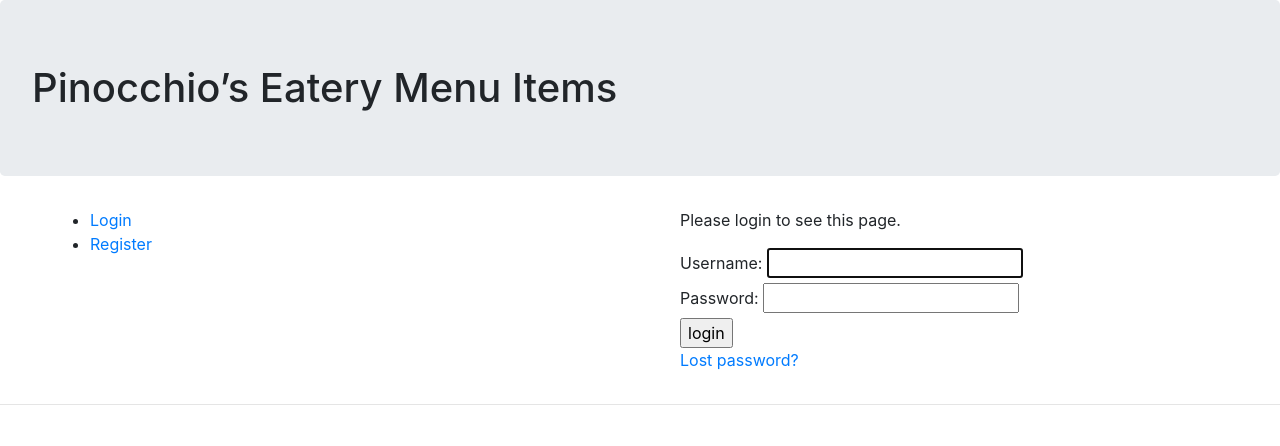
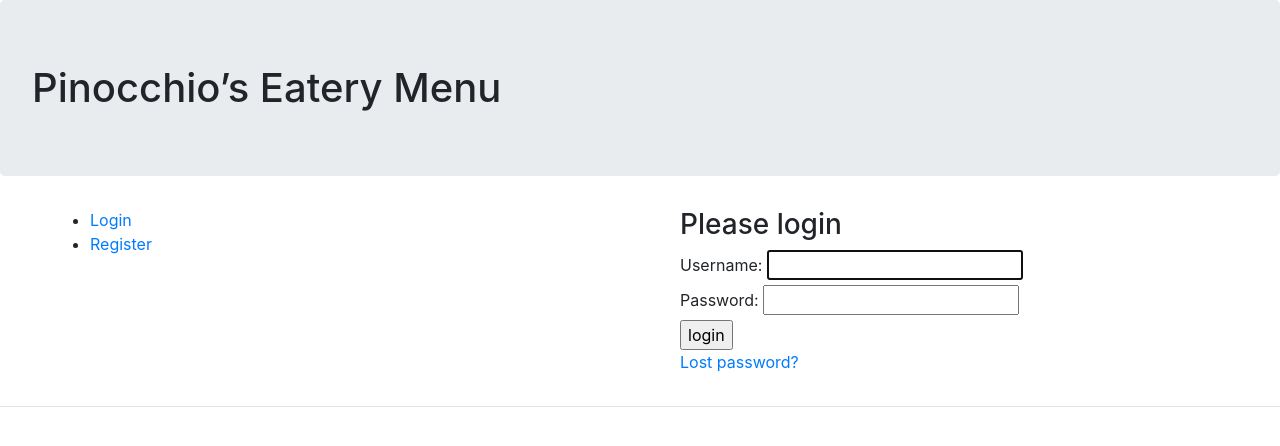
Before and after one commit to barnettech/project3, a Django app: page /accounts/login/?next=/menu in a window 1280 px wide. Shown: the top 446 px of the page. Run offline with Django 3.2, Linux system fonts and the light colour scheme; some libraries are stand-ins or nearby versions.

Commit message:
logs into the login page, can't see the menu if not logged in

```diff
--- a/orders/views.py
+++ b/orders/views.py
@@ -11,6 +11,8 @@ import datetime
 
 # Create your views here.
 def index(request):
+    if request.user.username is not None:
+      return redirect('order')
     return render(request, 'index.html', {})
 
 def signup(request):
@@ -22,7 +24,7 @@ def signup(request):
             raw_password = form.cleaned_data.get('password1')
             user = authenticate(username=username, password=raw_password)
             login(request, user)
-            return redirect('index')
+            return redirect('order')
     else:
         form = UserCreationForm()
     return render(request, 'signup.html', {'form': form})
--- a/pinocchios/templates/base_generic.html
+++ b/pinocchios/templates/base_generic.html
@@ -10,7 +10,7 @@
 </head>
 <body>
   <container>
-    <h1 class="jumbotron">Pinocchio’s Eatery Menu Items</h1>
+    <h1 class="jumbotron">Pinocchio’s Eatery Menu</h1>
     <div class="row">
       <div class="col sidebar-left">
         {% block sidebar %}<!-- insert default navigation text for every page -->
--- a/pinocchios/templates/menu.html
+++ b/pinocchios/templates/menu.html
@@ -1,6 +1,7 @@
 {% extends "base_generic.html" %}
 
 {% block content %}
+  {% if user.is_authenticated %}
     <h1>Pinocchios Zas Menu Items</h1>
 
     <h2>Foods on our Menu, (menu item count: {{food_count}})</h2>
@@ -15,5 +16,6 @@
     </ul>
 
     {{food_list}}
+  {% endif %}
 
 {% endblock %}
--- a/pinocchios/templates/order_food_form.html
+++ b/pinocchios/templates/order_food_form.html
@@ -1,10 +1,9 @@
 {% extends "base_generic.html" %}
 {% block content %}
-
+    {% if user.is_authenticated %}
       <form action="" method="post">
       {% csrf_token %}
       <div>
-
         {% for food in food_list %}
         <div>
           <input type="text" name="fooditem_{{food.id}}"
@@ -15,6 +14,7 @@
       </div>
       <input type="submit" value="Submit" />
       </form>
+    {% endif %}
 
 
 {% endblock %}
--- a/pinocchios/templates/registration/login.html
+++ b/pinocchios/templates/registration/login.html
@@ -11,7 +11,7 @@
     <p>Your account doesn't have access to this page. To proceed,
     please login with an account that has access.</p>
     {% else %}
-    <p>Please login to see this page.</p>
+    <h3>Please login</h3>
     {% endif %}
 {% endif %}
 
```
Also changed, not shown: db.sqlite3. Lines whose indentation alone changed are shown as unchanged.
